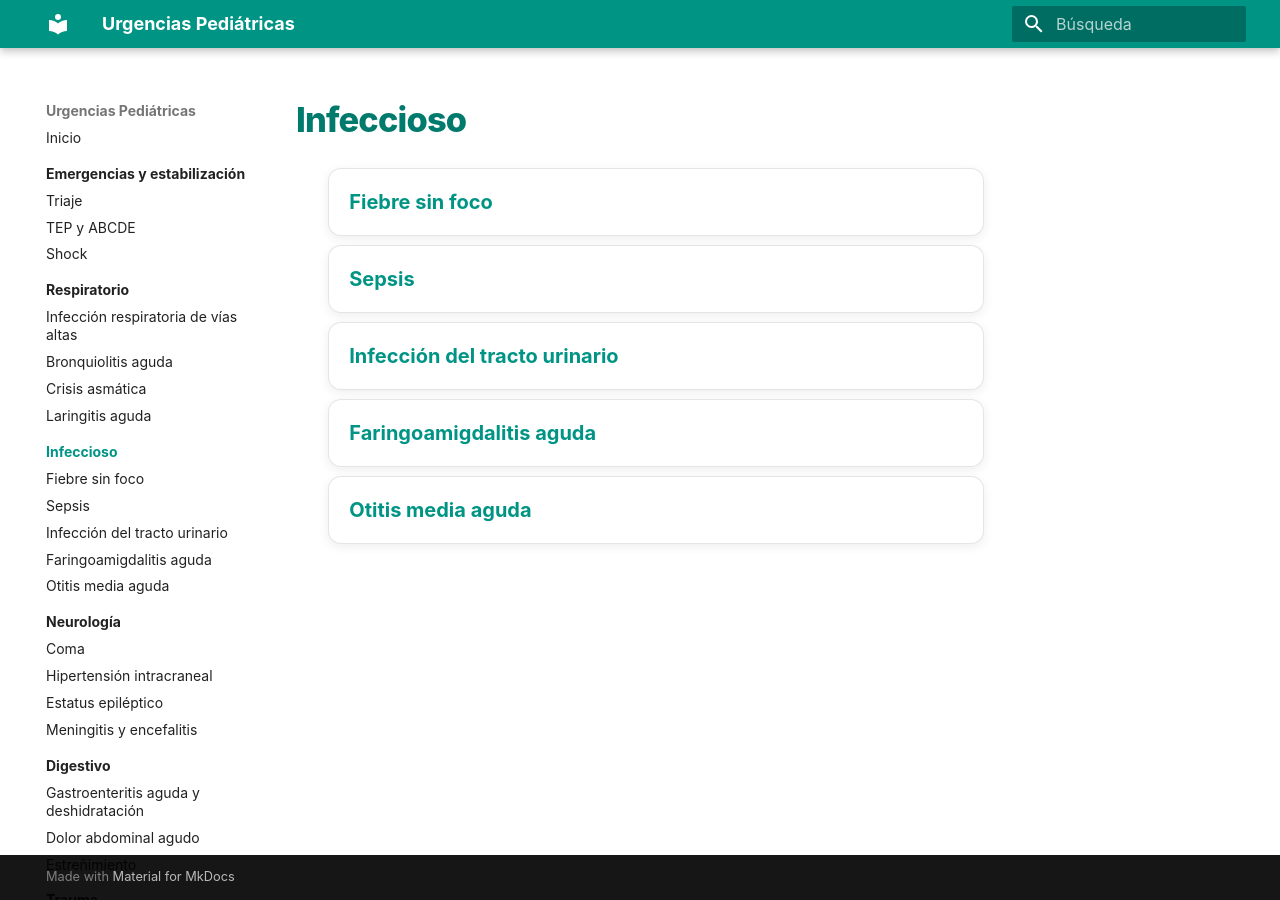
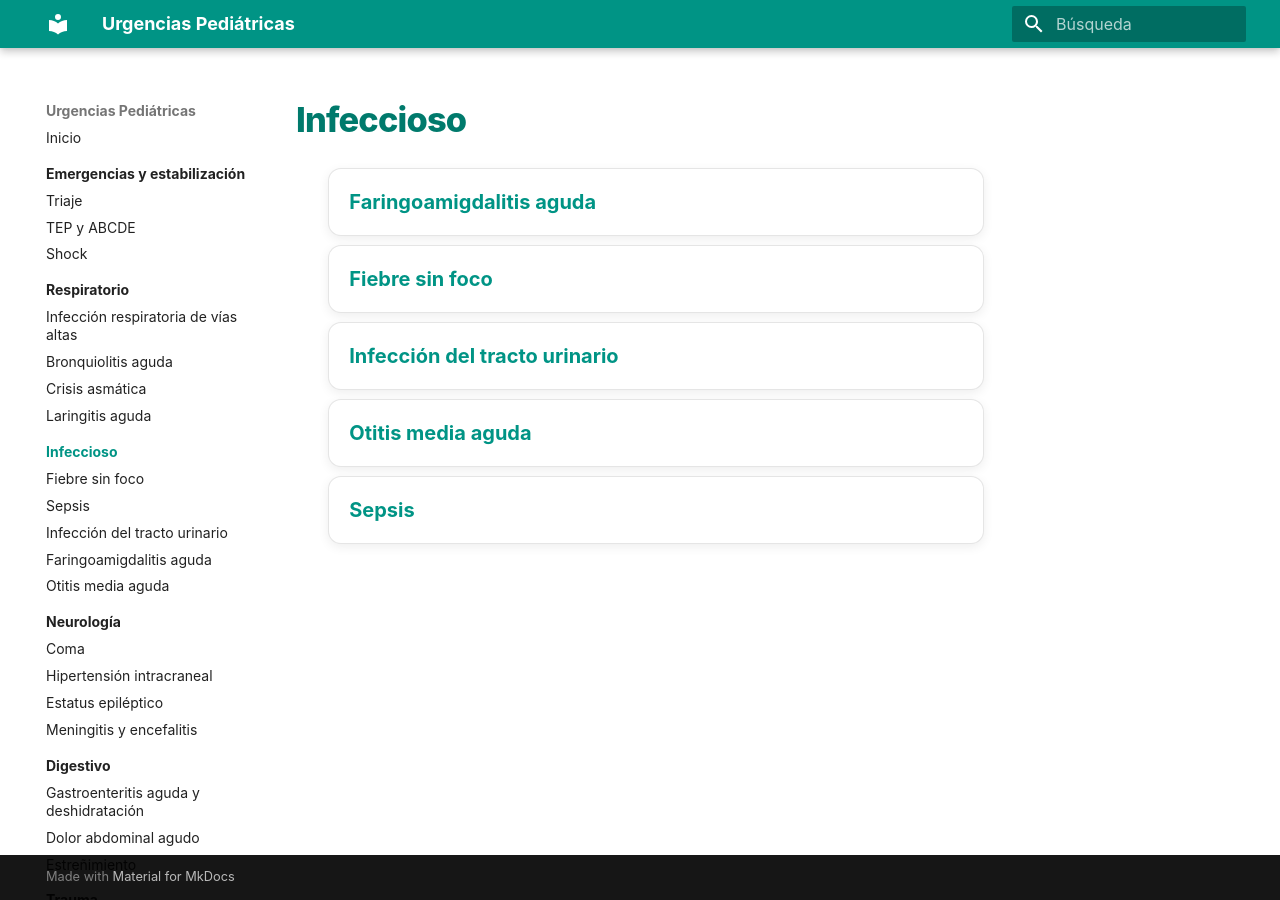
Before and after one commit to gonzaloares/urgencias-pediatricas, an MkDocs documentation site: the page built from docs/infeccioso/index.md, in a window 1280 px wide. Built offline with MkDocs 1.6.1 and Material for MkDocs 9.7.7, drawn with Linux system fonts in a browser that asks for light colours.

```diff
--- a/docs/infeccioso/index.md
+++ b/docs/infeccioso/index.md
@@ -2,10 +2,10 @@
 
 <div class="protocol-index" markdown="1">
 
+- [Faringoamigdalitis aguda](faringoamigdalitis-aguda.md)
 - [Fiebre sin foco](fiebre-sin-foco.md)
+- [Infección del tracto urinario](infeccion-tracto-urinario.md)
+- [Otitis media aguda](otitis-media-aguda.md)
 - [Sepsis](sepsis.md)
-- [Infección del tracto urinario](infeccion-tracto-urinario.md)
-- [Faringoamigdalitis aguda](faringoamigdalitis-aguda.md)
-- [Otitis media aguda](otitis-media-aguda.md)
 
 </div>
```
